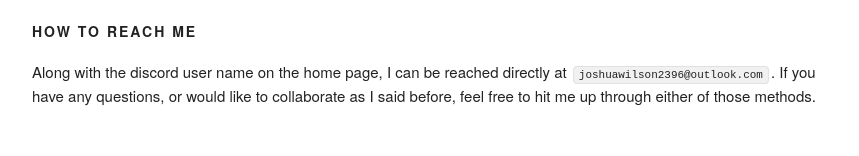
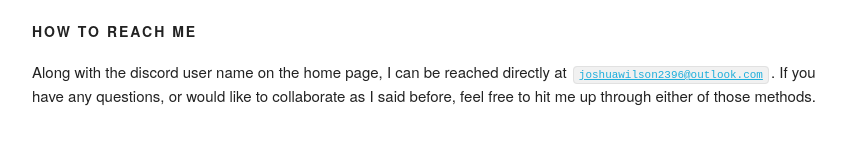
Before and after one commit to joshua-wilson2396/web-dev, a plain HTML site: page about.html in a window 1280 px wide. Shown: the part 517-673 px from the top of the page, without its empty margins (208-1067 px from the left). Drawn offline with nearby package versions, Linux system fonts and the light colour scheme.

Commit message:
added mailto link to my email, contact me!!

```diff
--- a/about.html
+++ b/about.html
@@ -36,7 +36,7 @@
             <h3 class="docs-header">How to reach me</h3>
             <p>
                 Along with the discord user name on the home page, I can be reached directly at
-                <code>joshuawilson2396@outlook.com</code>. If you have any questions, or would like to collaborate
+                <code><a href="mailto:joshuawilson2396@outlook.com">joshuawilson2396@outlook.com</a></code>. If you have any questions, or would like to collaborate
                 as I said before, feel free to hit me up through either of those methods.
             </p>
         </div>
```
